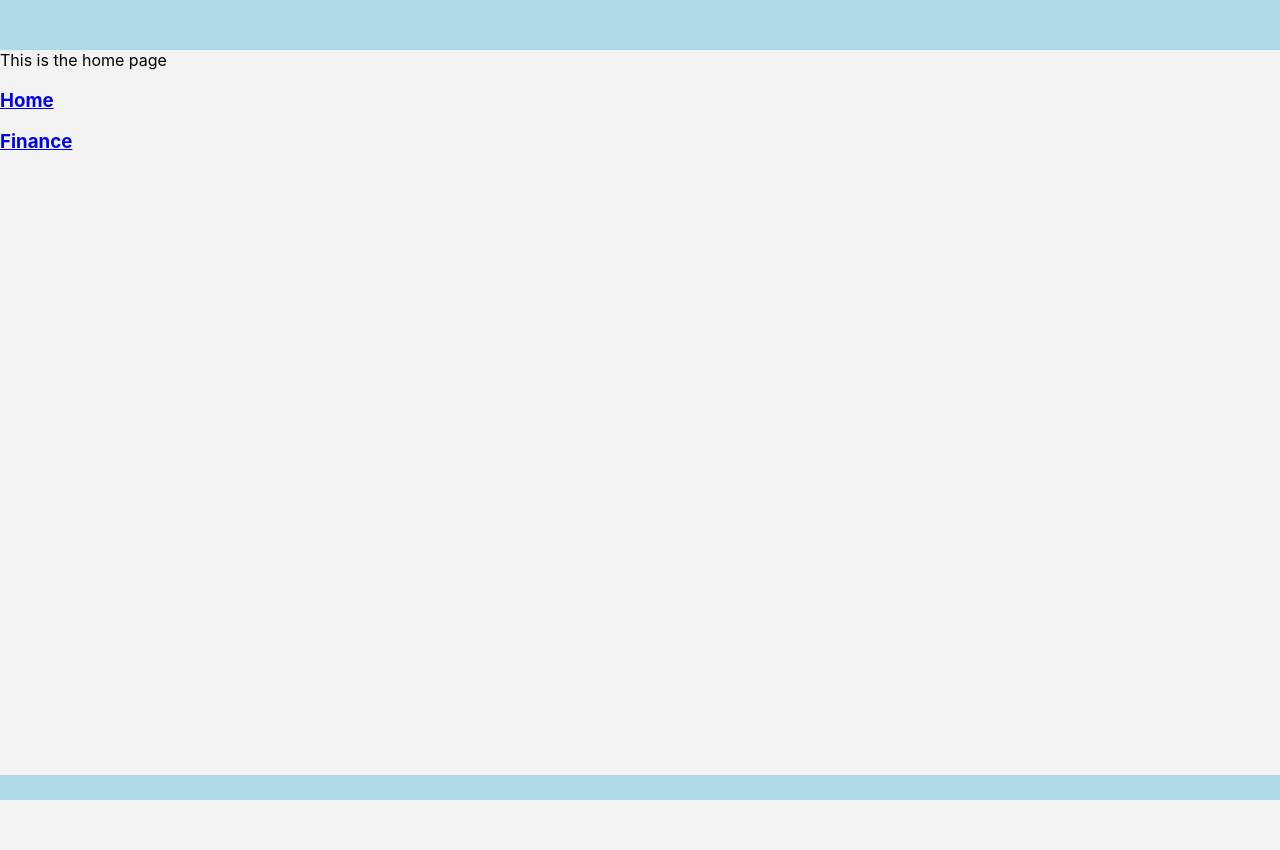
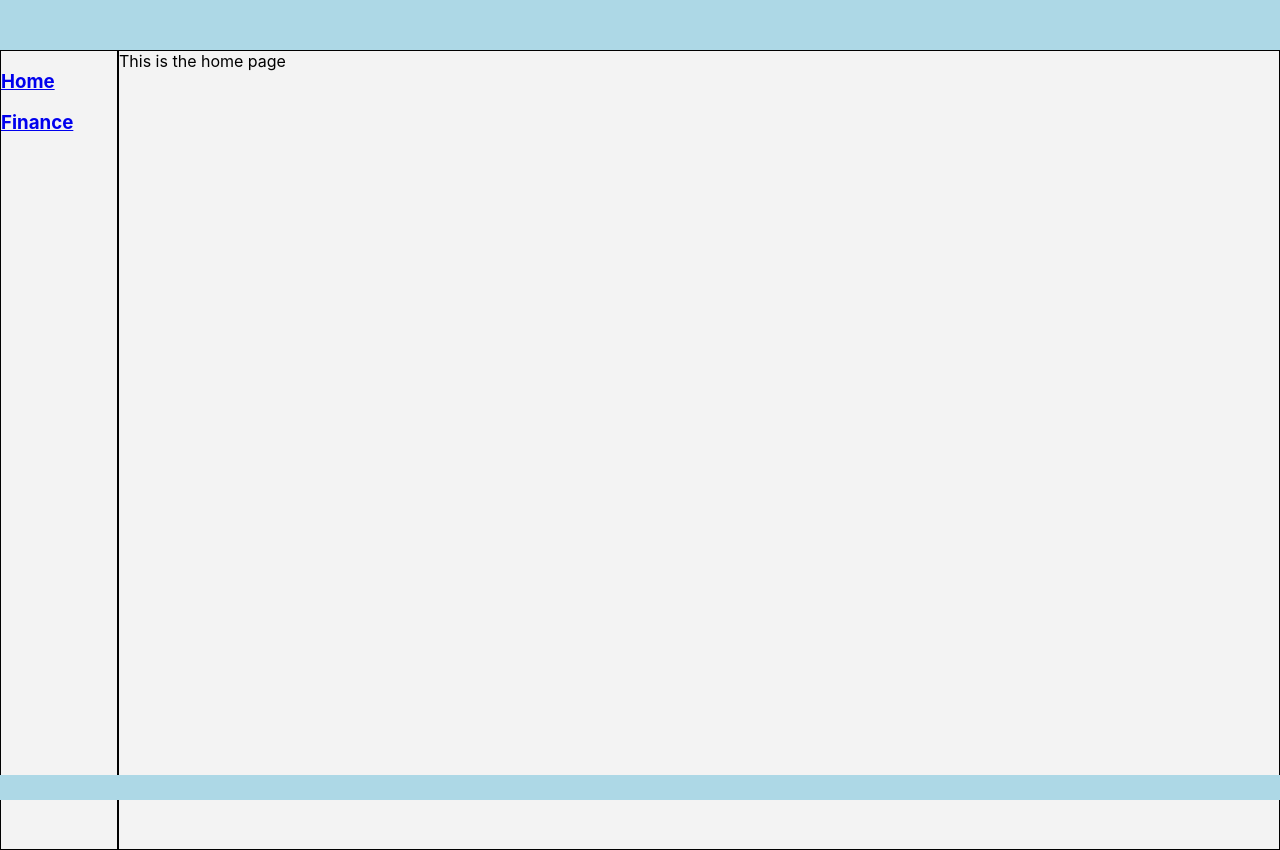
Before and after one commit to davecalderwood/Finance, a React (Create React App) app: page / in a window 1280 px wide. Before the commit the page ends 800 px from the top, so only its background shows below. Built offline with nearby package versions, Linux system fonts and the light colour scheme.

Commit message:
added links with routes

```diff
--- a/src/App.js
+++ b/src/App.js
@@ -12,10 +12,9 @@ export default function App() {
       <Header />
       <Footer />
 
+    <div className="mainApp">
       <Router>
-      <Route exact path="/" component={Home} />
-      <Route path="/finance" component={Finance} />
-
+        <div className="links">
           <Link to="/">
                 <div className="home">
                     <h3>Home</h3>
@@ -27,7 +26,14 @@ export default function App() {
                 <h3>Finance</h3>
               </div>
             </Link>
+          </div>
+
+          <div className="routes">
+            <Route exact path="/" component={Home} />
+            <Route path="/finance" component={Finance} />
+          </div>
         </Router>
+      </div>
     </div>
   );
 }
--- a/src/app.scss
+++ b/src/app.scss
@@ -18,3 +18,15 @@ body, html {
     width: 100px;
     background: lightgray;
 }
+.links {
+    border: 1px solid black;
+    width: 10%;
+}
+.mainApp {
+    display: flex;
+    height: 100vh;
+}
+.routes {
+    border: 1px solid black;
+    width: 100%;
+}
```
Lines whose indentation alone changed are shown as unchanged.
